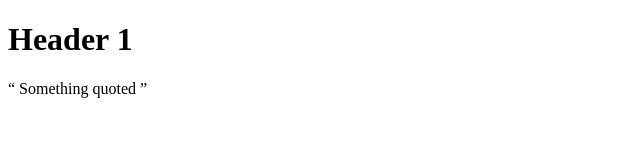
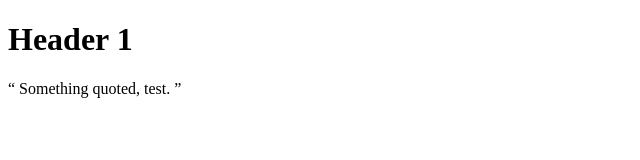
Before and after one commit to JDRuffell/JDRuffell, a plain HTML site: page index.html in a window 1280 px wide. Shown: the full height of the page, 0-640 px from the left. Drawn offline with Linux system fonts and the light colour scheme.

Commit message:
version 1

```diff
--- a/index.html
+++ b/index.html
@@ -10,7 +10,7 @@
     <div>
         <h1>Header 1</h1>
         <q>
-            Something quoted
+            Something quoted, test.
         </q>
 
     </div>
```
